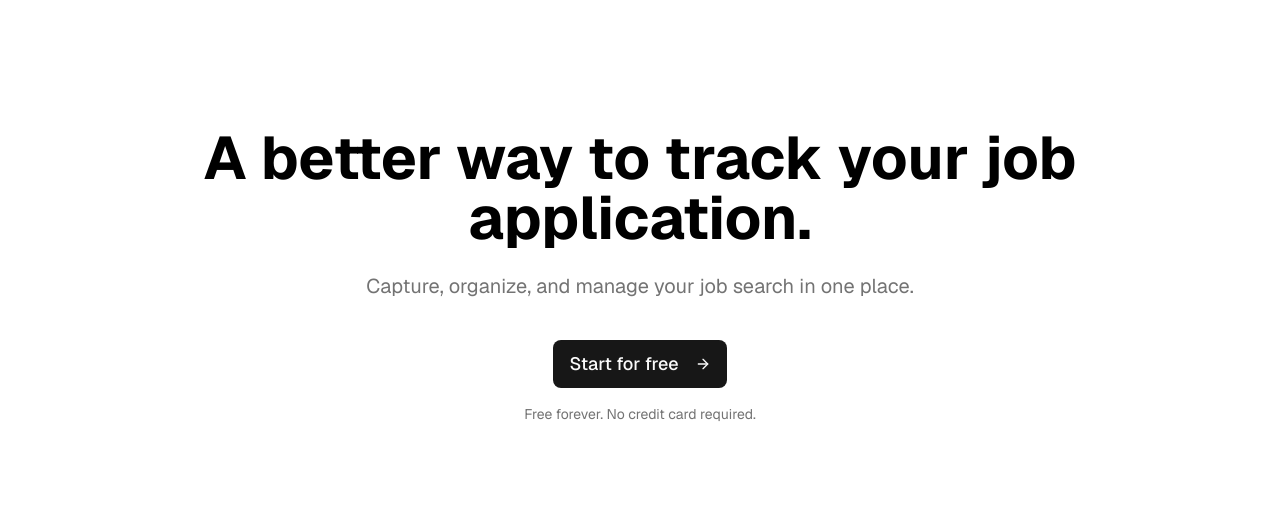
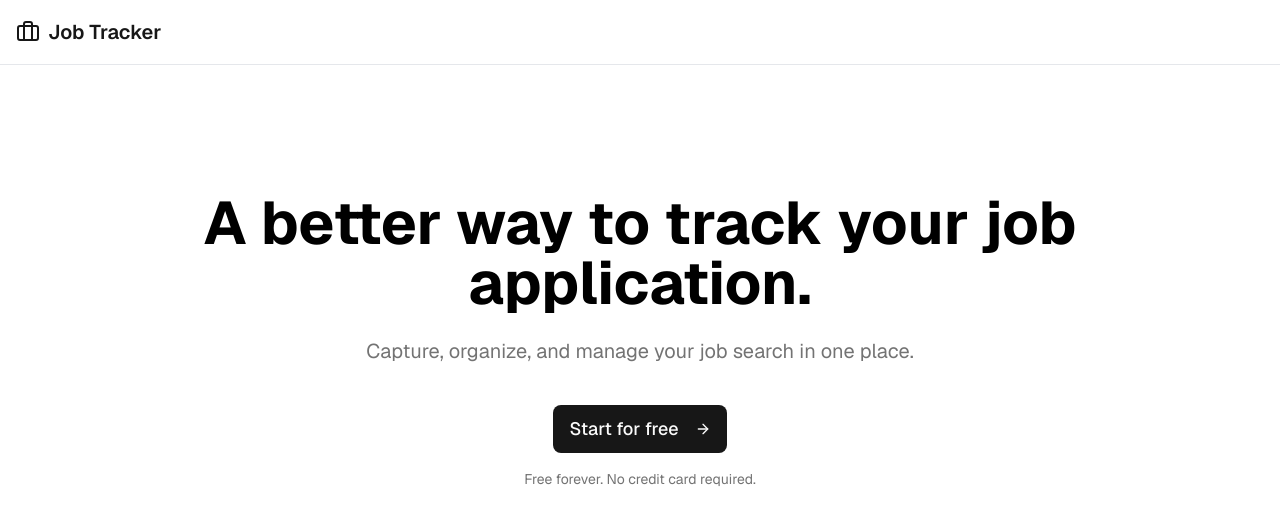
Before and after one commit to Sobhan-SRZA/nextjs-homeworks, a Next.js app in the folder lesson3_jobtracker/: page / in a window 1280 px wide. Shown: the top 524 px of the page. Built offline with nearby package versions, Linux system fonts and the light colour scheme.

Commit message:
Update layout.tsx

```diff
--- a/lesson3_jobtracker/app/layout.tsx
+++ b/lesson3_jobtracker/app/layout.tsx
@@ -2,8 +2,9 @@
 import "./globals.css";
 import { Geist } from "next/font/google";
 import { cn } from "@/lib/utils";
+import Navbar from "@/components/navbar";
 
-const geist = Geist({subsets:['latin'],variable:'--font-sans'});
+const geist = Geist({ subsets: ['latin'], variable: '--font-sans' });
 
 export const metadata: Metadata = {
   title: "Create Next App",
@@ -20,7 +21,12 @@
       lang="en"
       className={cn("h-full", "antialiased", "font-sans", geist.variable)}
     >
-      <body className="min-h-full flex flex-col">{children}</body>
+      <body className="min-h-full flex flex-col">
+        {/* Navbar */}
+        <Navbar />
+
+        {children}
+      </body>
     </html>
   );
 }
```
